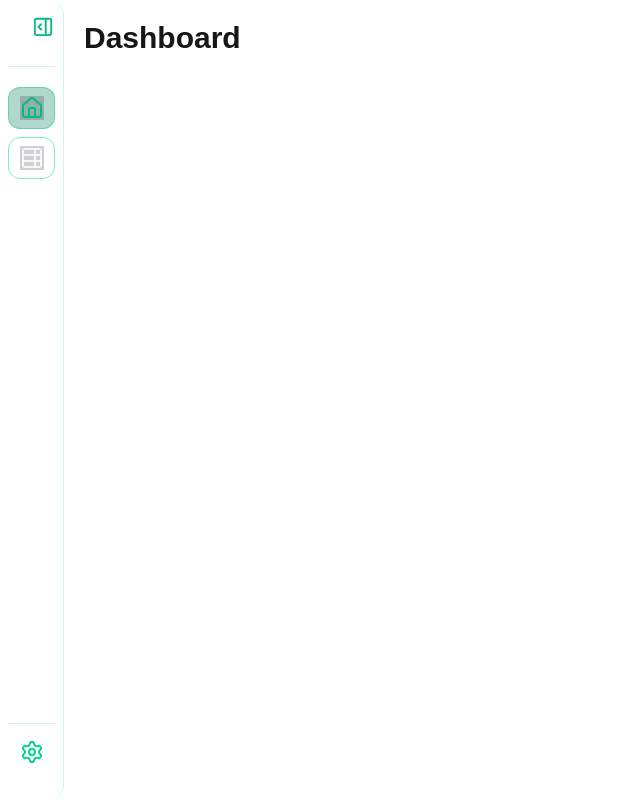
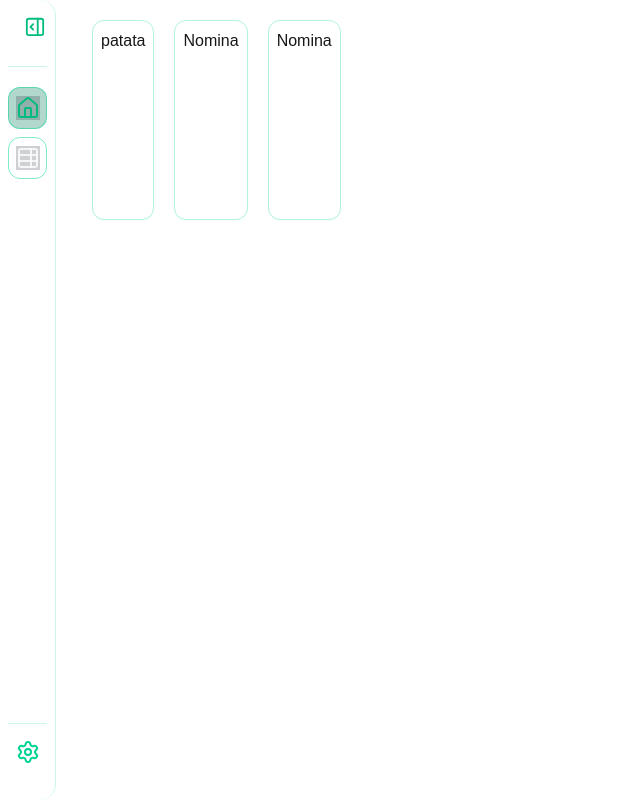
Before and after one commit to SofiDevOs/store-system-admin-panel, a Next.js app: page /dashboard in a window 1280 px wide. Shown: the whole page, without its empty margins (0-640 px from the left). Built offline with nearby package versions, Linux system fonts and the light colour scheme.

Commit message:
🚧 Work in progress: working in dashboard cards

```diff
--- a/src/app/dashboard/components/Sidebar.tsx
+++ b/src/app/dashboard/components/Sidebar.tsx
@@ -8,8 +8,7 @@ const Sidebar = ({ children, isActive, openPanel }: {children: ReactNode, isActi
   return (
     <aside className={`sidebar h-screen  border-r  border-emerald-400/20  rounded-r-2xl shadow-emerald-200 text-white py-4  px-2 [grid-area:sidebar] flex flex-col items-center gap-2 overflow-hidden ${isActive ? 'active px-5': ''}`}>
       <PanelRightOpen  onClick={openPanel} className="cursor-pointer mb-5 self-end text-emerald-500"/>
-      <div className="flex flex-col justify-between h-full gap-2 border-t  border-emerald-400/20
-      w-full mb-5">
+      <div className="flex flex-col justify-between h-full gap-2 border-t  border-emerald-400/20 w-full mb-5">
       {children}
       </div>
     </aside>
--- /dev/null
+++ b/src/app/dashboard/components/sections/DashboardCard.tsx
@@ -0,0 +1,16 @@
+import React, { PropsWithChildren} from "react";
+
+interface Props {
+  basis?:string;
+}
+
+
+const DashboardCard = ({children, basis="20%"}: PropsWithChildren<Props>) => {
+  return (
+    <div className={`flex flex-col basis-[${basis}] p-2 border border-emerald-400/30 rounded-xl h-full min-h-50 shadow shadow-emerald-100/20`}>
+      {children}
+    </div>
+  );
+};
+
+export default DashboardCard;
--- a/src/app/dashboard/page.tsx
+++ b/src/app/dashboard/page.tsx
@@ -1,10 +1,20 @@
 import React from "react";
+import DashboardCard from "./components/sections/DashboardCard";
 
 const page = () => {
   return (
-    <>
-        <h1 className="text-3xl font-bold mb-4">Dashboard</h1>
-    </>
+    <section className="flex w-full px-4 h-1/4 gap-5">
+      {/*  Empleados activos  */}
+      <DashboardCard>
+        <h2>patata</h2>
+      </DashboardCard>
+      <DashboardCard basis="30%">
+        <h2>Nomina</h2>
+      </DashboardCard>
+      <DashboardCard basis="50%">
+        <h2>Nomina</h2>
+      </DashboardCard>
+    </section>
   );
 };
 
--- a/src/app/dashboard/styles/dashboard.css
+++ b/src/app/dashboard/styles/dashboard.css
@@ -1,5 +1,5 @@
 .dashboard {
-  --sidebar-width: 4rem;
+  --sidebar-width: 3.5rem;
   --sidebar-padding: 2rem 1rem;
   display: grid;
   grid-template-columns: var(--sidebar-width) 1fr auto;
```
Also changed, not shown: src/app/dashboard/styles/dashboardCards.css (added).
